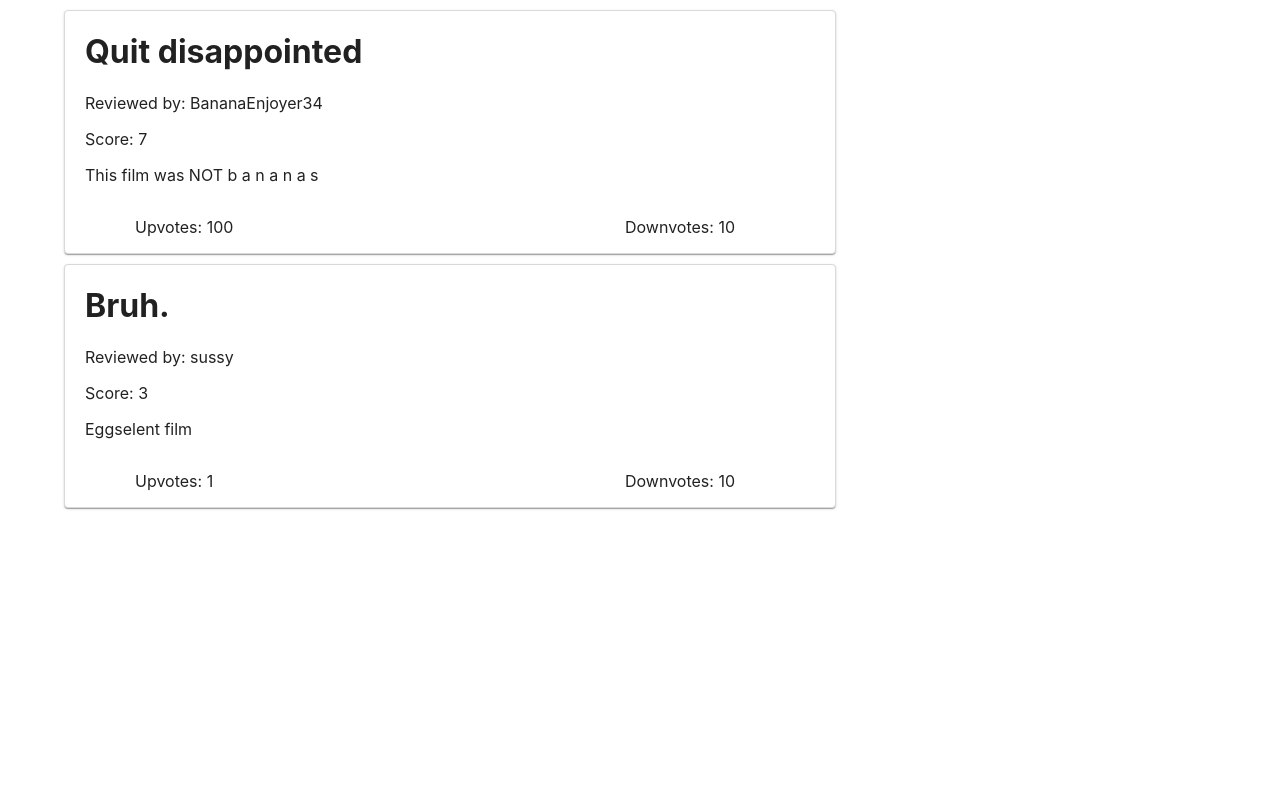
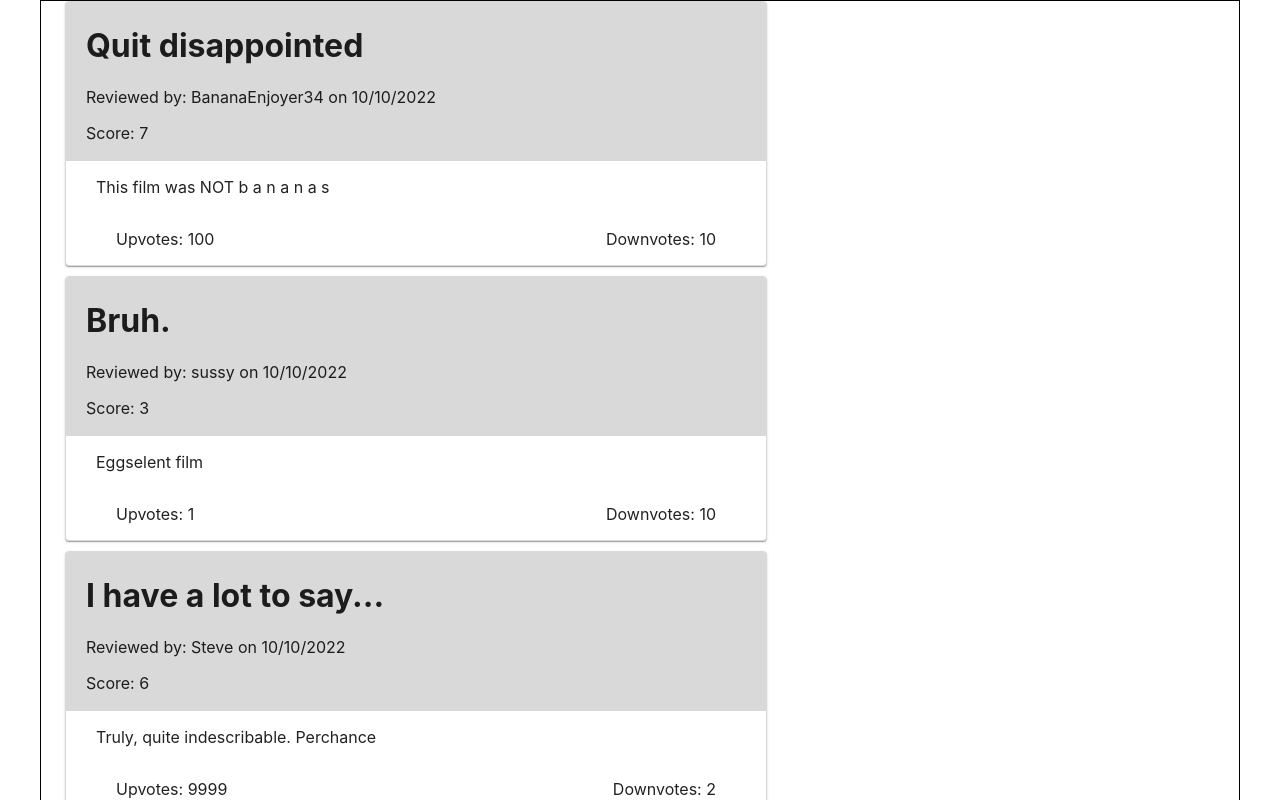
Before and after one commit to bbmcmann/307MovieProject, a React (Create React App) app in the folder frontend/: page / in a window 1280 px wide. Shown: the top 800 px of the page. Built offline with nearby package versions, Linux system fonts and the light colour scheme.

Commit message:
more styles

```diff
--- a/frontend/package.json
+++ b/frontend/package.json
@@ -11,6 +11,7 @@
     "@testing-library/react": "^13.4.0",
     "@testing-library/user-event": "^13.5.0",
     "axios": "^1.1.3",
+    "nodemon": "^2.0.20",
     "react": "^18.2.0",
     "react-dom": "^18.2.0",
     "react-scripts": "5.0.1",
--- a/frontend/src/components/Review.jsx
+++ b/frontend/src/components/Review.jsx
@@ -7,8 +7,21 @@ const StyledCard = styled(Card)`
   margin-bottom: 10px;
   box-shadow: 5px 5px 5px gray;
   text-align: left;
+`
+
+const TopBlock = styled.div`
   padding-left: 20px;
   padding-right: 50px;
+  padding-top: 3px;
+  padding-bottom: 2px;
+  background: #D9D9D9;
+  line-height: normal;
+  //margin-top: 5px;
+`
+
+const TextBlock = styled.div`
+  padding-left: 30px;
+  padding-right: 30px;
 `
 
 const VoteDiv = styled.div`
@@ -24,16 +37,21 @@ function Review({
   review_header,
   upvotes,
   downvotes,
+  date_posted,
   score}) {
 
 
   return (
     <div>
       <StyledCard sx={{minWidth: 50}}>
-        <h1>{review_header}</h1>
-        <p>Reviewed by: {userName}</p>
-        <p>Score: {score}</p>
-        <p>{review_txt}</p>
+        <TopBlock>
+          <h1>{review_header}</h1>
+          <p>Reviewed by: {userName} on {date_posted}</p>
+          <p>Score: {score}</p>
+        </TopBlock>
+        <TextBlock>
+          <p>{review_txt}</p>
+        </TextBlock>
         <VoteDiv>
           <p>Upvotes: {upvotes}</p>
           <p>Downvotes: {downvotes}</p>
--- a/frontend/src/components/ReviewList.jsx
+++ b/frontend/src/components/ReviewList.jsx
@@ -4,9 +4,10 @@ import styled from 'styled-components'
 
 const StyledCon = styled(Container)`
   display: flex;
-  flex-direction: column;
-  align-items: center;
-  padding: 10px;
+  flex-direction: row;
+  justify-content: center;
+  //padding: 10px;
+  border: 1px solid black;
 `
 
 function ReviewList() {
@@ -27,6 +28,22 @@ function ReviewList() {
         downvotes: 10,
         date_posted: "10/10/2022",
         score: 3},
+
+        {userName: "Steve",
+        review_txt: "Truly, quite indescribable. Perchance",
+        review_header: "I have a lot to say...",
+        upvotes: 9999,
+        downvotes: 2,
+        date_posted: "10/10/2022",
+        score: 6},
+
+        {userName: "TheBanalyst",
+        review_txt: "Truly, quite indescribable. Perchance, perchance, if a chance was perchance given we could understand the chance of perchance. Truly, quite indescribable. Perchance, perchance, if a chance was perchance given we could understand the chance of perchance. Truly, quite indescribable. Perchance, perchance, if a chance was perchance given we could understand the chance of perchance. Truly, quite indescribable. Perchance, perchance, if a chance was perchance given we could understand the chance of perchance.",
+        review_header: "A quick analysis",
+        upvotes: 2,
+        downvotes: 2,
+        date_posted: "10/10/2022",
+        score: 6},
     ];
 
 
```
Also changed, not shown: 1 other file (tests, documents, lock files or other folders).
